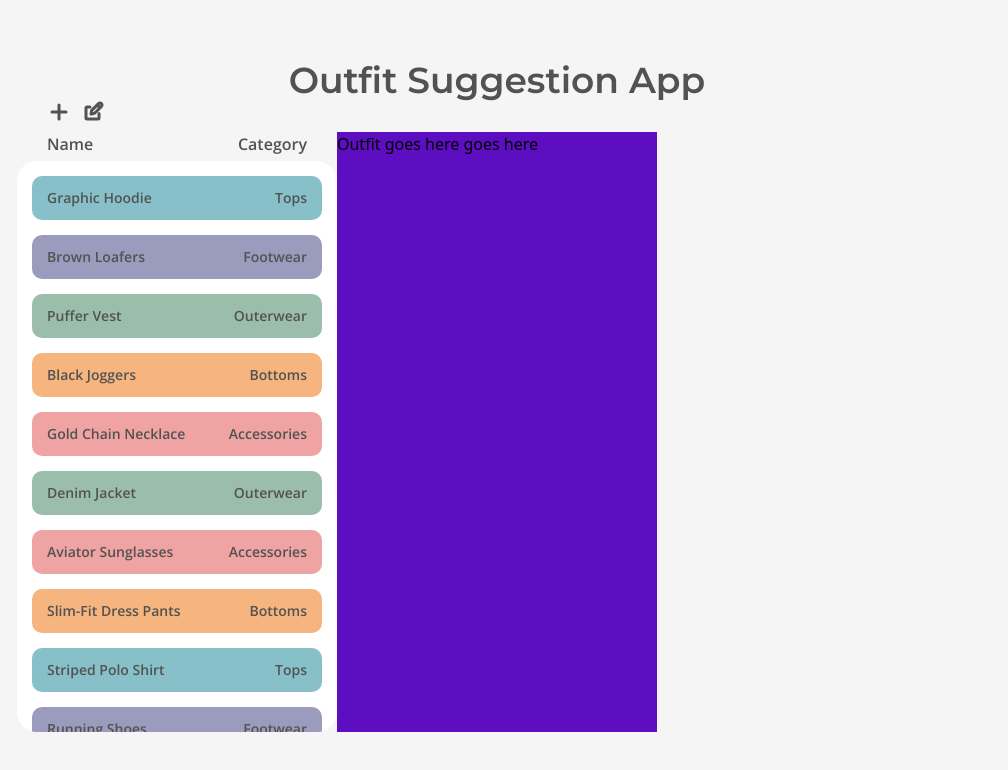
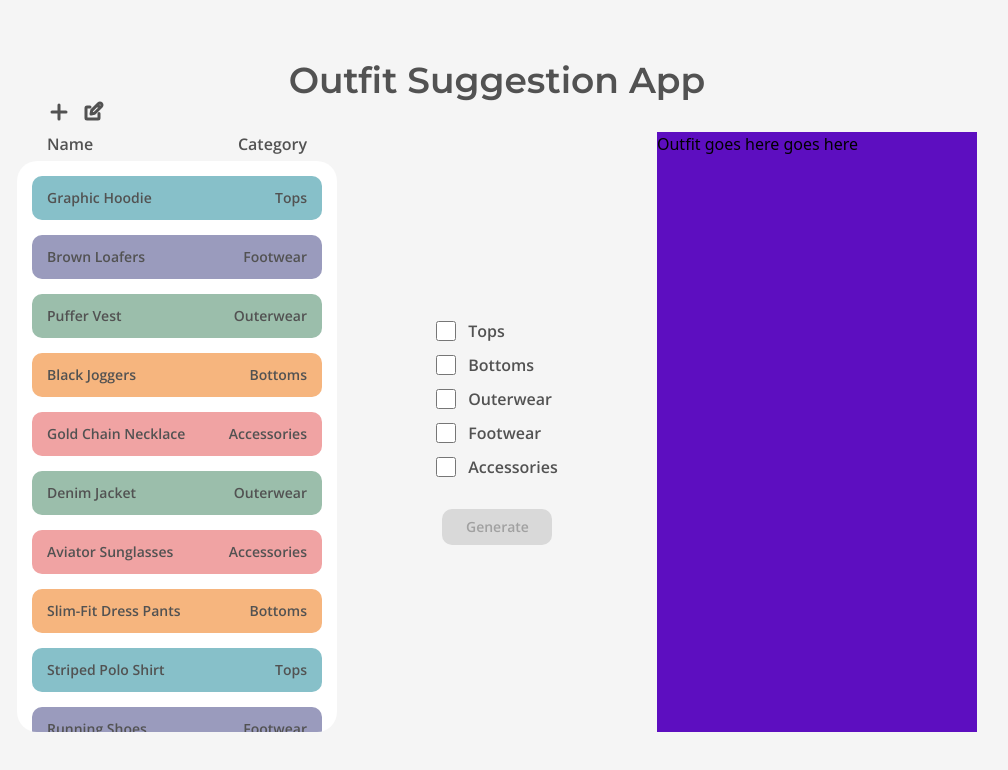
Before and after one commit to rainalexotl/outfit-random-generator, a React (Vite) app: page / in a window 1280 px wide. Shown: the top 770 px of the page, without its empty margins (143-1151 px from the left). Built offline with nearby package versions, Linux system fonts and the light colour scheme.

Commit message:
implemented outfit category selection ui

```diff
--- a/src/components/MainContent.jsx
+++ b/src/components/MainContent.jsx
@@ -1,9 +1,11 @@
 import WardrobeTable from "./WardrobeTable.jsx";
+import OutfitFilter from "./OutfitFilter.jsx";
 
 export const MainContent = () => {
     return (
         <main className="flex flex-row h-full">
             <WardrobeTable />
+            <OutfitFilter />
             <section className="w-1/3 bg-violet-800">
                 <p>Outfit goes here goes here</p>
             </section>
--- /dev/null
+++ b/src/components/OutfitFilter.jsx
@@ -0,0 +1,55 @@
+import { useState } from "react";
+import { categoryColors } from "../data";
+
+const categoryOptions = Object.keys(categoryColors);
+
+export const OutfitFilter = () => {
+
+    const [ selectedOptions, setSelectedOptions ] = useState(new Set());
+
+    const handleCategoryChange = (event) => {
+        const { value, checked } = event.target;
+
+        setSelectedOptions((prevOptions) => {
+            let newOptions = new Set(prevOptions);
+            if ( checked ) {
+                newOptions.add(value);
+            } else {
+                newOptions.delete(value);
+            }
+
+            return newOptions;
+        });
+    }
+
+    return (
+        // flex flex-col items-center min-w-[125px]
+        <section className="flex flex-col items-center justify-center w-1/3">
+            <fieldset>
+                {categoryOptions.map((category) =>
+                    <div key={category} className="flex items-center gap-3 mb-2.5">
+                        <input
+                            className="size-5 accent-neutral-600 "
+                            type="checkbox"
+                            id={category}
+                            name="Category"
+                            value={category}
+                            onChange={handleCategoryChange}
+                        />
+                        <label htmlFor={category} className="font-main font-semibold text-neutral-600">{category}</label>
+                    </div>
+                )}
+            </fieldset>
+
+            <button
+                disabled={selectedOptions.size === 0}
+                className="w-[110px] mt-5 px-6 py-2 rounded-[10px] font-main font-semibold text-sm bg-enabled-button text-neutral-600 disabled:bg-disabled-buttons disabled:text-neutral-400"
+                onClick={() => console.log("Genearate Clicked", selectedOptions)}
+            >
+                Generate
+            </button>
+        </section>
+    );
+}
+
+export default OutfitFilter;
--- a/src/index.css
+++ b/src/index.css
@@ -11,6 +11,10 @@
   --color-outerwear: #9BBEAB;
   --color-footwear: #9A9BBD;
   --color-accessories: #F0A3A3;
+
+  --color-checkbox-outline: #EDEBEB;
+  --color-enabled-button: #87C0C9;
+  --color-disabled-buttons: #D9D9D9;
 }
 
 body {
```
